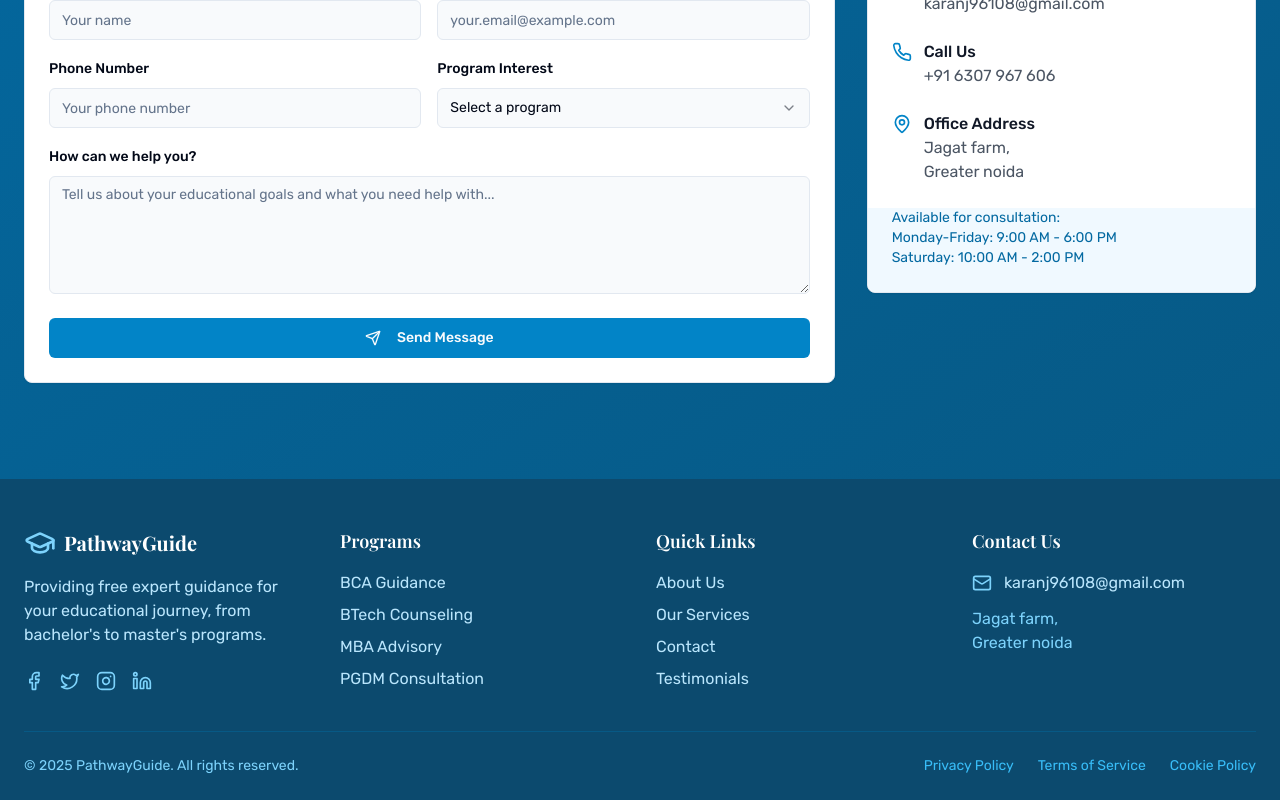
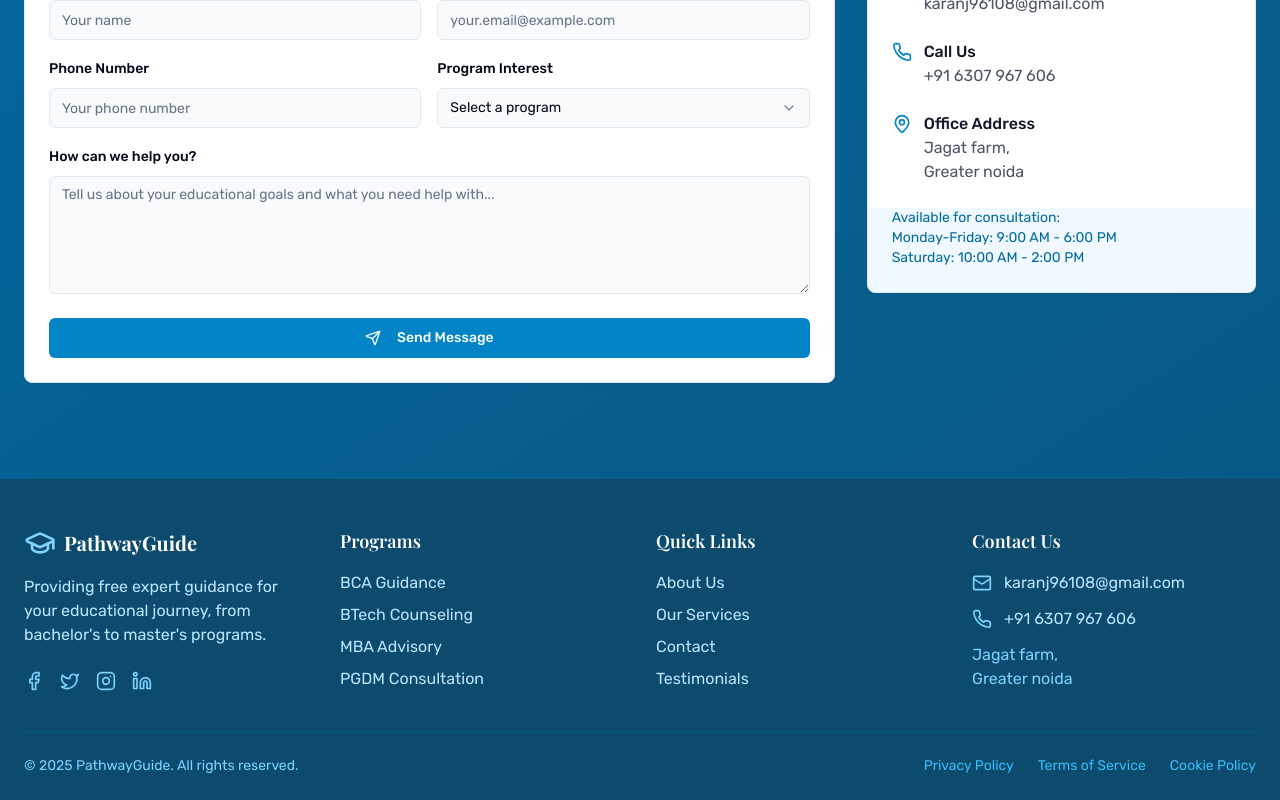
Before and after one commit to karan96108/Counsellinig-App, a React (Vite) app: page / in a window 1280 px wide. Shown: the part 3675-4475 px from the top of the page. Built offline with nearby package versions, Linux system fonts and the light colour scheme; no server answers.

Commit message:
Update contact information in Footer

```diff
--- a/src/components/Footer.tsx
+++ b/src/components/Footer.tsx
@@ -1,5 +1,5 @@
 import React from "react";
-import { GraduationCap, Facebook, Twitter, Instagram, Linkedin, Mail } from "lucide-react";
+import { GraduationCap, Facebook, Twitter, Instagram, Linkedin, Mail, Phone } from "lucide-react";
 import { Link } from "react-router-dom";
 
 const Footer = () => {
@@ -97,6 +97,12 @@ const Footer = () => {
                 karanj96108@gmail.com
               </a>
             </div>
+            <div className="flex items-center space-x-3 mb-3">
+              <Phone className="h-5 w-5 text-counseling-300" />
+              <a href="tel:+916307967606" className="text-counseling-200 hover:text-white transition-colors">
+                +91 6307 967 606
+              </a>
+            </div>
             <p className="text-counseling-300">
               Jagat farm, <br />
               Greater noida
```
